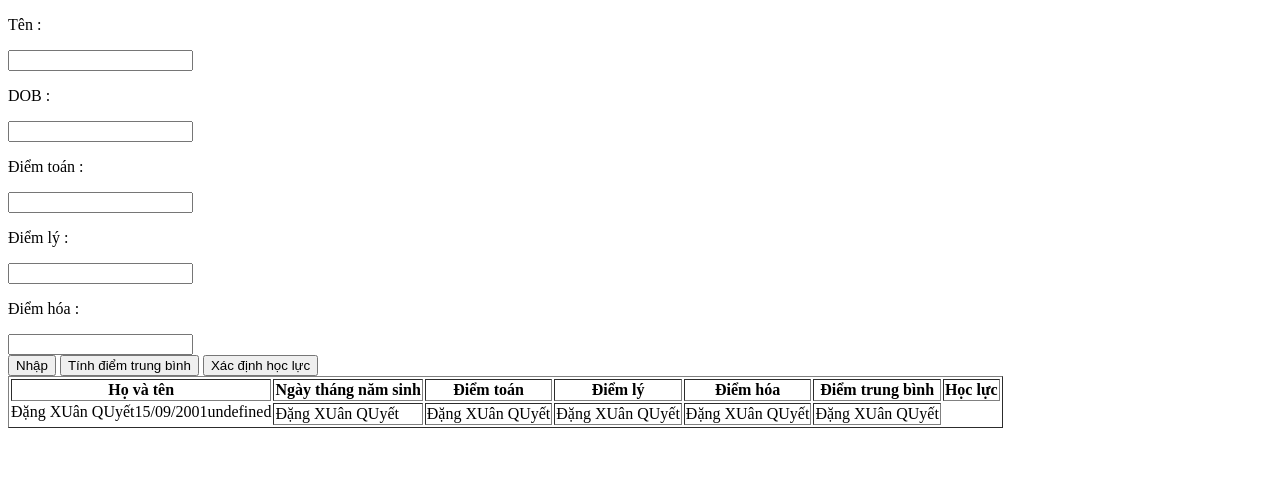
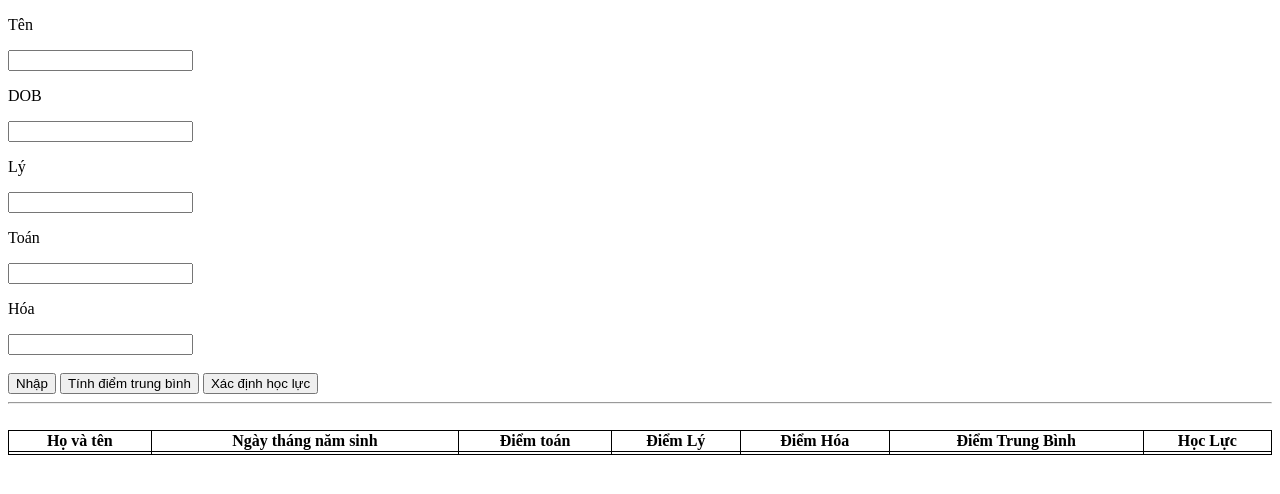
Before and after one commit to quyetxuan/ASMJS, a plain HTML site: page index.html in a window 1280 px wide. Both pictures are taken after a click on the button "Nhập". Drawn offline with Linux system fonts and the light colour scheme.

Commit message:
commitre

```diff
--- /dev/null
+++ b/index.css
@@ -0,0 +1,7 @@
+table, th, td{
+    border: 1px solid;
+}
+table {
+    width: 100%;
+    border-collapse: collapse;
+  }
--- a/index.html
+++ b/index.html
@@ -6,104 +6,151 @@
     <meta http-equiv="X-UA-Compatible" content="IE=edge">
     <meta name="viewport" content="width=device-width, initial-scale=1.0">
     <title>Document</title>
+    <link rel="stylesheet" href="index.css">
 </head>
 
 <body>
-    <div id="header" class="row">
-
-
-        <div>
-            <p>Tên : </p> <input type="text" id="name">
-        </div>
-        <p>DOB : </p><input type="text" id="birthday">
-        <p>Điểm toán : </p><input type="text" id="maths">
-        <p>Điểm lý : </p><input type="text" id="physical">
-        <p>Điểm hóa : </p><input type="text" id="chemisty">
-
+    <p>Tên</p><input type="text" id="ten">
+    <p>DOB</p> <input type="text" id="ngaysinh">
+    <p>Lý</p><input type="text" id="diemly">
+    <p>Toán</p><input type="text" id="diemtoan">
+    <p>Hóa</p><input type="text" id="diemhoa">
     <br>
-
-        <button id="bt">Nhập</button>
-        <button>Tính điểm trung bình</button>
-        <button>Xác định học lực</button>
-    </div>
-
-
-    <table border="1">
+    <br>
+    <button id="Nhap">Nhập</button>
+    <button id="tinhdiemtrungbinh">Tính điểm trung bình</button>
+    <button id="xdhocluc">Xác định học lực</button>
+    <br>
+    <hr>
+    <br>
+    <table>
+        <thead>
             <tr>
                 <th>Họ và tên</th>
                 <th>Ngày tháng năm sinh</th>
                 <th>Điểm toán</th>
-            <th>Điểm lý</th>
-            <th>Điểm hóa</th>
-            <th>Điểm trung bình</th>
-            <th>Học lực</th>
+                <th>Điểm Lý</th>
+                <th>Điểm Hóa</th>
+                <th>Điểm Trung Bình</th>
+                <th>Học Lực</th>
             </tr>
-        <tbody id="bangdiem">
+        </thead>
+        <tbody id="tbody">
 
         </tbody>
     </table>
-</body>
+
     <script>
 
 
+        var index = 1;
 
-    var bt = document.getElementById('bt');
-    bt.onclick = function () {
-        console.log('bmc');
-        var tr = document.createElement('tr');
+        function addRow() {
 
-        var tdHoTen = document.createElement('tdHoTen');
 
-        tdHoTen.innerHTML = "Đặng XUân QUyết";
+            var tbody = document.getElementById("tbody");
 
-        tr.append(tdHoTen);
+            console.log(tbody)
+            var tr1 = document.createElement("tr");
+            tbody.append(tr1);
+            tr1.id = index;
 
-        var tdNgayThangNamSinh = document.createElement('tdNgayThangNamSinh');
 
-        tdNgayThangNamSinh.innerHTML = "15/09/2001";
+            var tdHoTen = document.createElement("td");
+            var tdNgaySinh = document.createElement("td");
+            var tdDiemToan = document.createElement("td");
+            var tdDiemLy = document.createElement("td");
+            var tdDiemHoa = document.createElement("td");
+            var tdDiemTrungBinh = document.createElement("td");
+            var tdHocLuc = document.createElement("td");
 
-        tr.append(tdNgayThangNamSinh);
-            //-------------------------------------
-        var td2 = document.createElement('td2');
+            tdDiemToan.id = "dToan" + index;
+            tdDiemLy.id = "dLy" + index;
+            tdDiemHoa.id = "dHoa" + index;
+            tdDiemTrungBinh.id = "dTrungBinh" + index;
+            tdHocLuc.id = "hLuc" + index;
 
-        td2.innerHTML = "Đặng XUân QUyết";
 
-        tr.append(td);
+            index = index + 1;
 
-        var td = document.createElement('td');
+            tr1.append(tdHoTen);
+            tr1.append(tdNgaySinh);
+            tr1.append(tdDiemToan);
+            tr1.append(tdDiemLy);
+            tr1.append(tdDiemHoa);
+            tr1.append(tdDiemTrungBinh);
+            tr1.append(tdHocLuc);
 
-        td.innerHTML = "Đặng XUân QUyết";
+            var nhapTen = document.getElementById("ten")
+            var nhapNgaySinh = document.getElementById("ngaysinh");
+            var nhapDiemToan = document.getElementById("diemtoan");
+            var nhapDiemly = document.getElementById("diemly");
+            var nhapDiemHoa = document.getElementById("diemhoa");
 
-        tr.append(td);
 
-        var td = document.createElement('td');
-
-        td.innerHTML = "Đặng XUân QUyết";
-
-        tr.append(td);
-
-        var td = document.createElement('td');
-
-        td.innerHTML = "Đặng XUân QUyết";
-
-        tr.append(td);
-
-        var td = document.createElement('td');
-
-        td.innerHTML = "Đặng XUân QUyết";
-
-        tr.append(td);
-
-        var td = document.createElement('td');
-
-        td.innerHTML = "Đặng XUân QUyết";
-
-        tr.append(td);
-        var bangdiem = document.getElementById('bangdiem');
-        bangdiem.append(tr);
+            tdHoTen.innerHTML = nhapTen.value;
+            tdNgaySinh.innerHTML = nhapNgaySinh.value;
+            tdDiemLy.innerHTML = nhapDiemly.value;
+            tdDiemHoa.innerHTML = nhapDiemHoa.value;
+            tdDiemToan.innerHTML = nhapDiemToan.value;
+            //tdDiemTrungBinh =
         };
 
+        var nhap = document.getElementById("Nhap");
+        nhap.onclick = addRow;
+
+        function DiemTB() {
+            for (var i = 1; i < index; i++) {
+                var llToan = document.getElementById("dToan" + i);
+                console.log(llToan.innerHTML);
+                var llLy = document.getElementById("dLy" + i);
+                var llHoa = document.getElementById("dHoa" + i);
+                var LLdTrungBinh = document.getElementById("dTrungBinh" + i)
+                console.log(llLy.innerHTML);
+                console.log(llHoa.innerHTML);
+                console.log(LLdTrungBinh.innerHTML);
+
+                LLdTrungBinh.innerHTML = (llLy.innerHTML - (- llHoa.innerHTML) - (- llToan.innerHTML)) / 3;
+            }
+
+        }
+        var DiemTrungBinh = document.getElementById("tinhdiemtrungbinh");
+        DiemTrungBinh.onclick = DiemTB;
+
+        function HocLuc(x) {
+            for (var i = 1; i < index; i++) {
+
+                var LLdTrungBinh2 = document.getElementById("dTrungBinh" + i);
+                console.log(LLdTrungBinh2.innerHTML);
+
+                var llHocLuc = document.getElementById("hLuc" + i);
+                console.log(llHocLuc.innerHTML);
+
+                llHocLuc.innerHTML = (LLdTrungBinh2.innerHTML);
+                llHocLuc.innerHTML = x ;
+
+
+                if (x >= 8) {
+                    llHocLuc = "Gioi";
+
+                } else if ((x >= 6.5) < (x < 8)) {
+                    llHocLuc= "kha";
+                } else if ((x >= 4) < (x < 6.5)) {
+                    llHocLuc= "trung binh";
+                } else if (x < 4) {
+                    llHocLuc = "yeu";
+                }
+
+            }
+
+        }
+
+
+        var XetHocLuc = document.getElementById("xdhocluc");
+        XetHocLuc.onclick = HocLuc ;
 
     </script>
 
+</body>
+
 </html>
```
Lines whose indentation alone changed are shown as unchanged.
